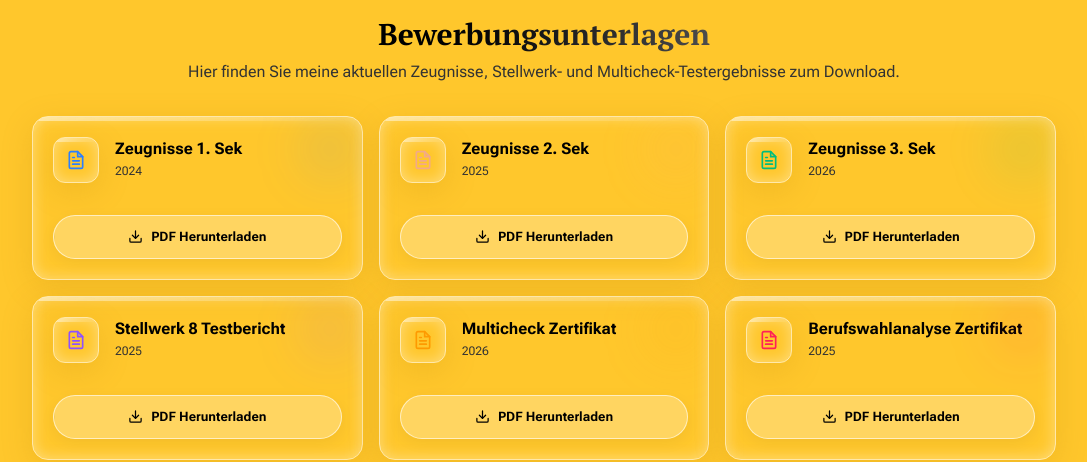
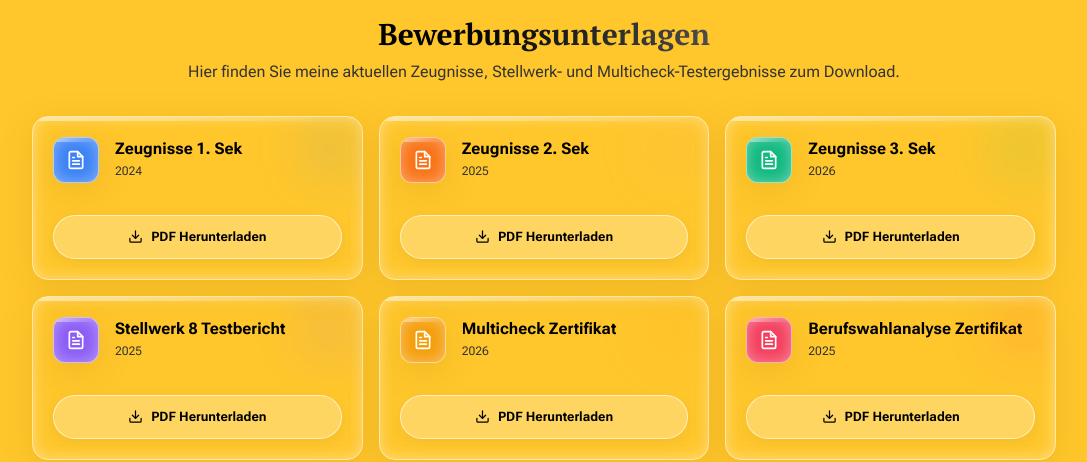
Before and after one commit to xddswi-swiss/lebenslauf, a Next.js app: page / in a window 1280 px wide. Shown: the part 1520-1982 px from the top of the page, without its empty margins (96-1183 px from the left). Built offline with nearby package versions, Linux system fonts and the light colour scheme; no server answers; the database is empty.

Commit message:
fix(ui): invert document card icon hover colors to be vibrant by default

```diff
--- a/src/app/globals.css
+++ b/src/app/globals.css
@@ -274,36 +274,53 @@ body {
   color: #fff;
 }
 
-/* Document card icon container hover colors (disabled in B&W mode) */
-:root:not(.bw-mode) .group:hover .glass-card.text-blue-500,
-:root:not(.bw-mode) .group:hover .glass-card.text-blue-600 {
+/* Document card icon container default solid vibrant colors (disabled in B&W mode) */
+:root:not(.bw-mode) .glass-card.text-blue-500,
+:root:not(.bw-mode) .glass-card.text-blue-600 {
   background-color: #3b82f6 !important;
   color: #ffffff !important;
 }
-:root:not(.bw-mode) .group:hover .glass-card.text-orange-500,
-:root:not(.bw-mode) .group:hover .glass-card.text-orange-600 {
+:root:not(.bw-mode) .glass-card.text-orange-500,
+:root:not(.bw-mode) .glass-card.text-orange-600 {
   background-color: #f97316 !important;
   color: #ffffff !important;
 }
-:root:not(.bw-mode) .group:hover .glass-card.text-emerald-500,
-:root:not(.bw-mode) .group:hover .glass-card.text-emerald-600 {
+:root:not(.bw-mode) .glass-card.text-emerald-500,
+:root:not(.bw-mode) .glass-card.text-emerald-600 {
   background-color: #10b981 !important;
   color: #ffffff !important;
 }
-:root:not(.bw-mode) .group:hover .glass-card.text-violet-500,
-:root:not(.bw-mode) .group:hover .glass-card.text-violet-600 {
+:root:not(.bw-mode) .glass-card.text-violet-500,
+:root:not(.bw-mode) .glass-card.text-violet-600 {
   background-color: #8b5cf6 !important;
   color: #ffffff !important;
 }
-:root:not(.bw-mode) .group:hover .glass-card.text-amber-500,
-:root:not(.bw-mode) .group:hover .glass-card.text-amber-600 {
+:root:not(.bw-mode) .glass-card.text-amber-500,
+:root:not(.bw-mode) .glass-card.text-amber-600 {
   background-color: #f59e0b !important;
   color: #ffffff !important;
 }
+:root:not(.bw-mode) .glass-card.text-rose-500,
+:root:not(.bw-mode) .glass-card.text-rose-600 {
+  background-color: #f43f5e !important;
+  color: #ffffff !important;
+}
+
+/* On hover: muted/transparent glass effect */
+:root:not(.bw-mode) .group:hover .glass-card.text-blue-500,
+:root:not(.bw-mode) .group:hover .glass-card.text-blue-600,
+:root:not(.bw-mode) .group:hover .glass-card.text-orange-500,
+:root:not(.bw-mode) .group:hover .glass-card.text-orange-600,
+:root:not(.bw-mode) .group:hover .glass-card.text-emerald-500,
+:root:not(.bw-mode) .group:hover .glass-card.text-emerald-600,
+:root:not(.bw-mode) .group:hover .glass-card.text-violet-500,
+:root:not(.bw-mode) .group:hover .glass-card.text-violet-600,
+:root:not(.bw-mode) .group:hover .glass-card.text-amber-500,
+:root:not(.bw-mode) .group:hover .glass-card.text-amber-600,
 :root:not(.bw-mode) .group:hover .glass-card.text-rose-500,
 :root:not(.bw-mode) .group:hover .glass-card.text-rose-600 {
-  background-color: #f43f5e !important;
-  color: #ffffff !important;
+  background-color: rgba(255, 255, 255, 0.25) !important;
+  color: currentColor !important;
 }
 
 /* Mobile Drawer - Strip all link cards, borders, outlines & shadow globally for all themes */
```
